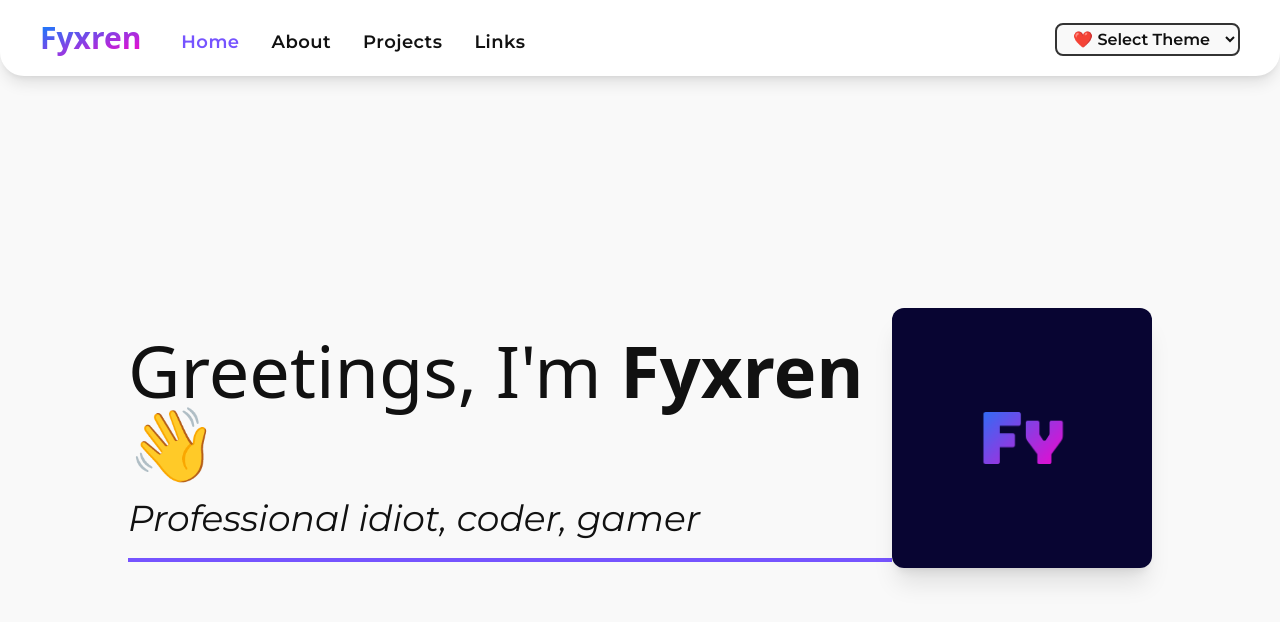
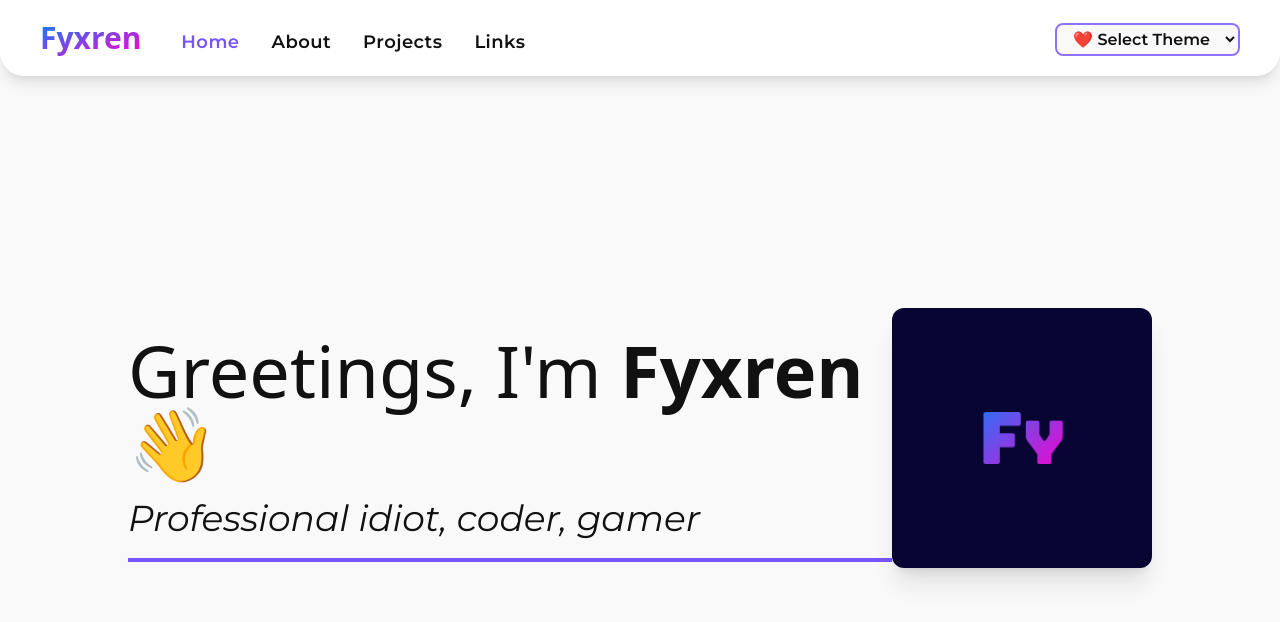
Before and after one commit to Fyxren/fyxren.com, a Next.js app: page / in a window 1280 px wide. Shown: the top 622 px of the page. Built offline with nearby package versions, Linux system fonts and the light colour scheme; a web font is replaced by a local one.

Commit message:
`Update` border ThemeChanger

```diff
--- a/components/ThemeChanger.js
+++ b/components/ThemeChanger.js
@@ -22,7 +22,7 @@ const ThemeChanger = () => {
         <select
           name="theme"
           id="theme-select"
-          className="bg-th-background text-th-primary border-th-secondary border-2 rounded-lg py-1 px-3 font-semibold"
+          className="bg-th-background text-th-primary border-th-accent-light border-2 rounded-lg py-1 px-3 font-semibold focus:border-th-accent-dark"
           onChange={(e) => setTheme(e.currentTarget.value)}
           value={theme}
         >
```
